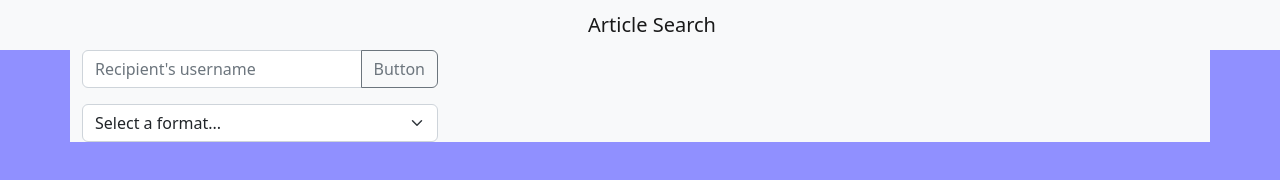
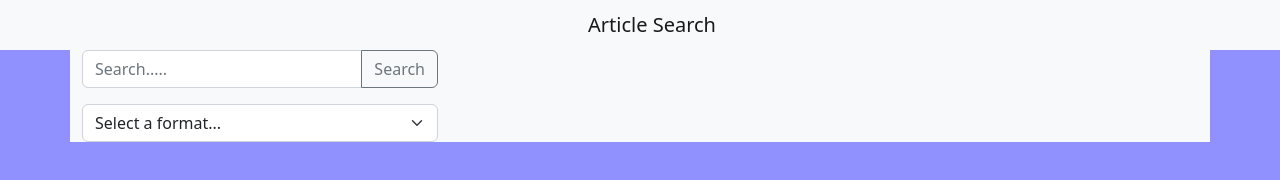
Before and after one commit to fiaschettima/ProjectOne-LoL, a plain HTML site: page index.html in a window 1280 px wide. Drawn offline with nearby package versions, Linux system fonts and the light colour scheme.

Commit message:
changed placeholder in input

```diff
--- a/index.html
+++ b/index.html
@@ -21,8 +21,8 @@
     <div class="row m-t-5">
         <div class="col-md-4 bg-light">
             <div class="input-group mb-3">
-                <input type="text" class="form-control" id = "searchParam" placeholder="Recipient's username" aria-label="Recipient's username" aria-describedby="button-addon2">
-                <button class="btn btn-outline-secondary" type="button" id="sBtn">Button</button>
+                <input type="text" class="form-control" id = "searchParam" placeholder="Search....." aria-label="Recipient's username" aria-describedby="button-addon2">
+                <button class="btn btn-outline-secondary" type="button" id="sBtn">Search</button>
             </div>
             <select class="form-select" aria-label="Default select example">
               <option selected>Select a format...</option>
```
